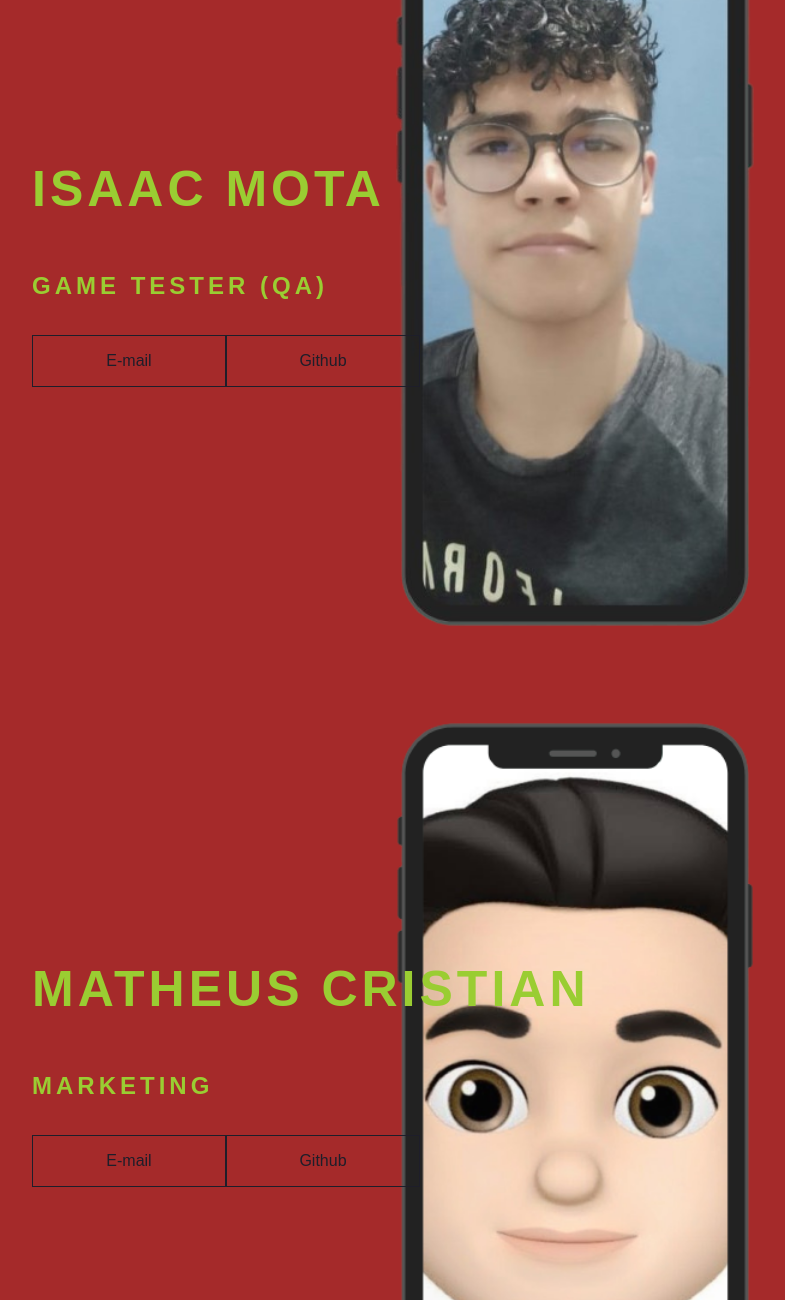
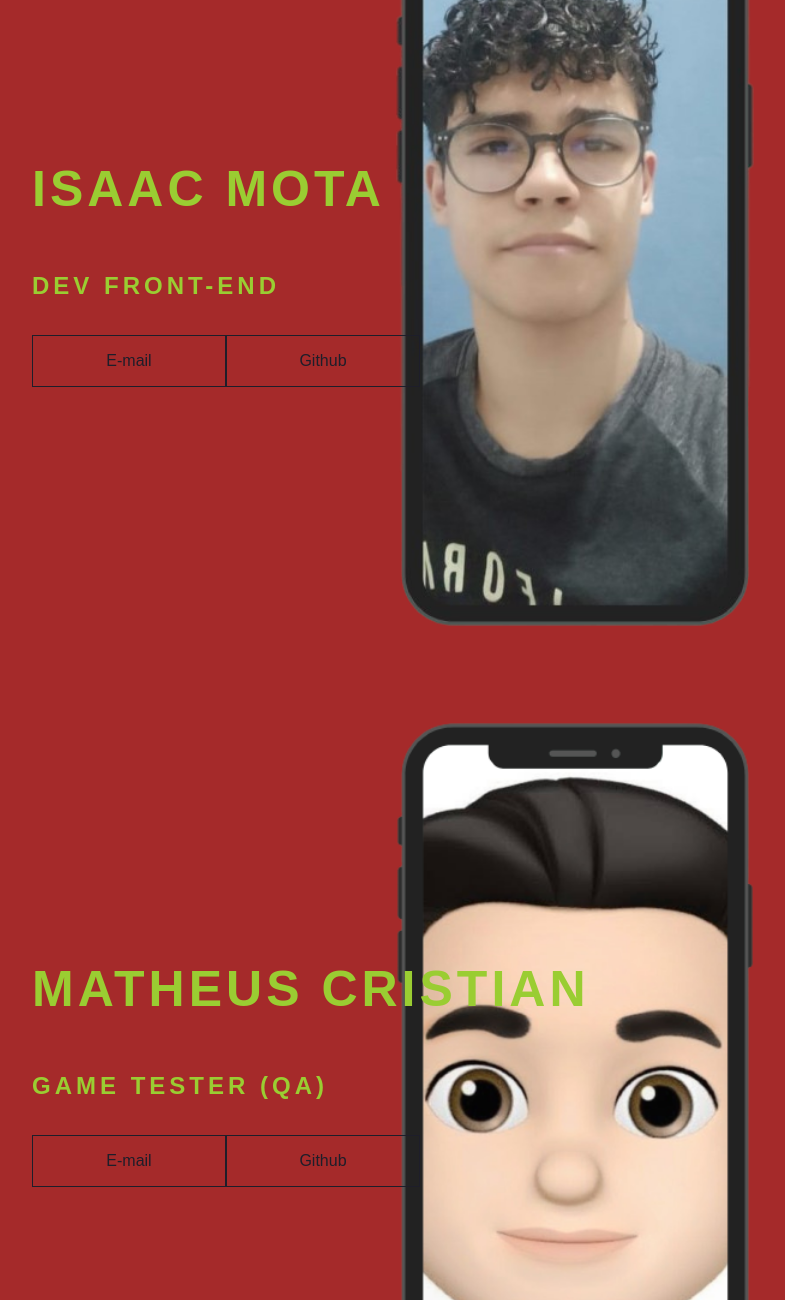
Before and after one commit to GameS0ft/PWEB-2023, a plain HTML site: page Portifolio.html in a window 1280 px wide. Shown: the part 2543-3843 px from the top of the page, without its empty margins (80-865 px from the left). Drawn offline with Linux system fonts and the light colour scheme; a web font is replaced by a local one.

Commit message:
Coloquei profissão do Isaac

```diff
--- a/Portifolio.html
+++ b/Portifolio.html
@@ -75,7 +75,7 @@
         <div class="header">
         </div>
             <h1>Isaac Mota</h1>
-            <h2>Game Tester (QA)</h2>
+            <h2>Dev Front-End</h2>
             <div class="social-media">
             <a href="mailto:isaac.mota.bandeira62@aluno.ifce.edu.br">E-mail</a>
             <a href="https://github.com/IsaacMota">Github</a>
@@ -86,7 +86,7 @@
         <div class="header">
         </div>
             <h1>Matheus Cristian</h1>
-            <h2>Marketing</h2>
+            <h2>Game Tester (QA)</h2>
             <div class="social-media">
             <a href="mailto:matheus.cristian.magalhaes61@aluno.ifce.edu.br">E-mail</a>
             <a href="https://github.com/matheus-cristian">Github</a>
```
